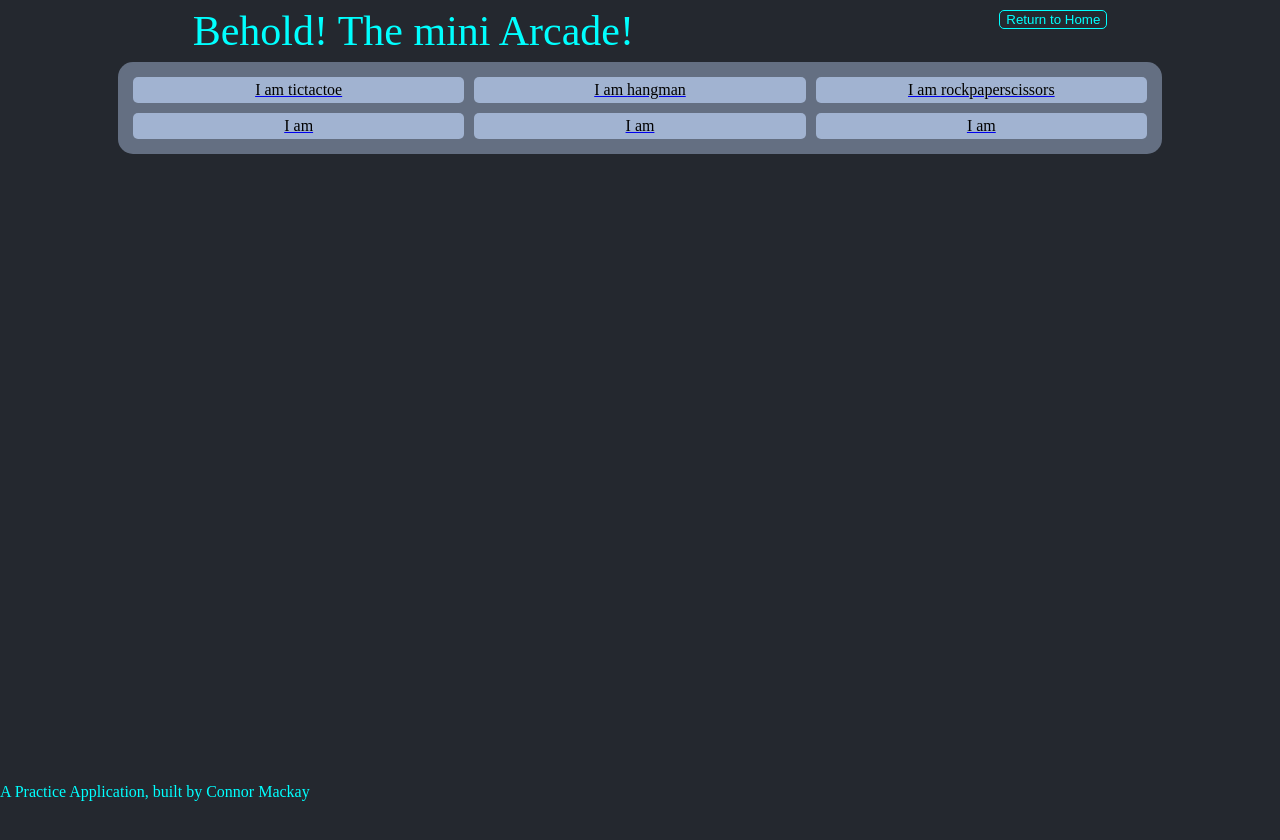
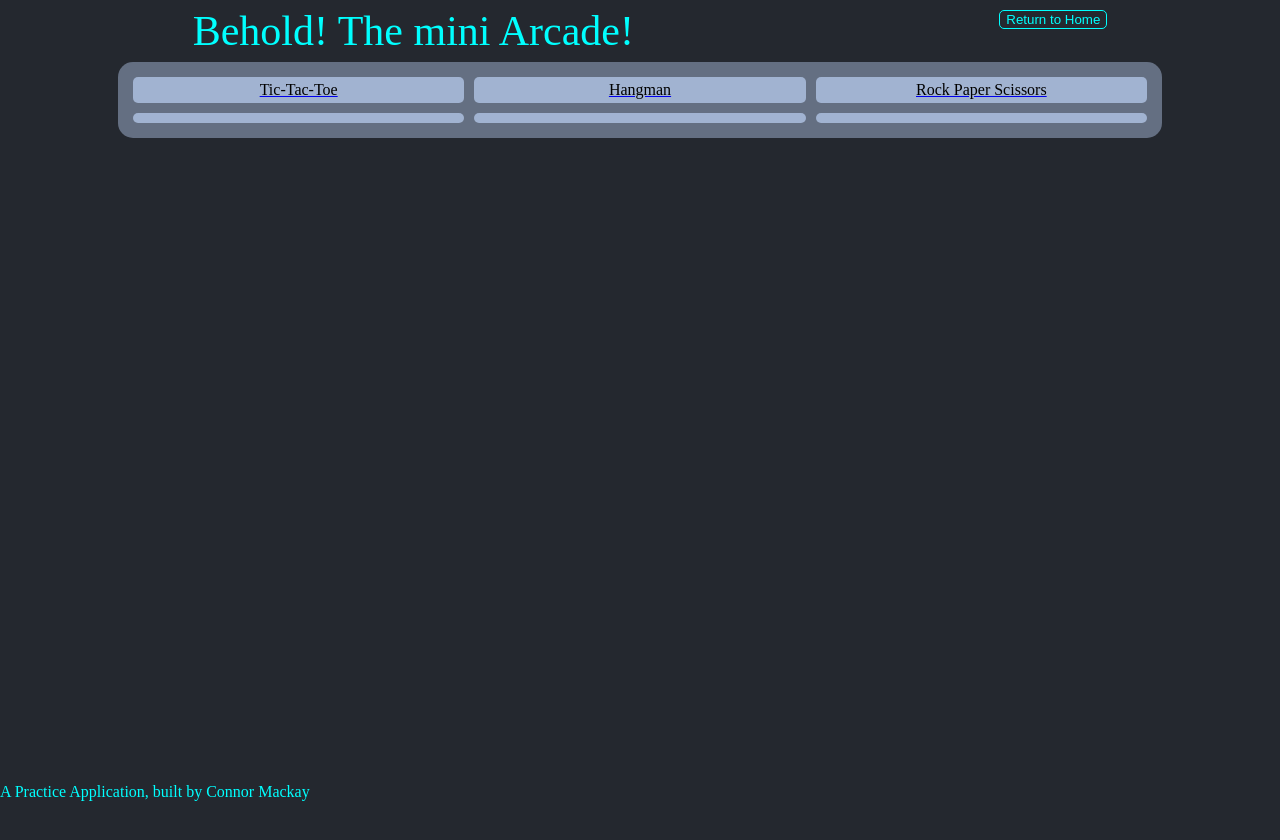
Before and after one commit to CD-Mackay/mini-arcade, a React app: page / in a window 1280 px wide. Shown: the top 840 px of the page. Built offline with nearby package versions, Linux system fonts and the light colour scheme.

Commit message:
style gamelist and items

```diff
--- a/client/src/components/atoms/GameList/GameList.js
+++ b/client/src/components/atoms/GameList/GameList.js
@@ -12,9 +12,9 @@ const GameList = () => {
   return (
     <StyledGameList>
       <div className="game-wrapper">
-        <GameListItem game="tictactoe" />
-        <GameListItem game="hangman" />
-        <GameListItem game="rockpaperscissors" />
+        <GameListItem game="tictactoe" name="Tic-Tac-Toe" />
+        <GameListItem game="hangman" name="Hangman" />
+        <GameListItem game="rockpaperscissors" name="Rock Paper Scissors" />
         <GameListItem />
         <GameListItem />
         <GameListItem />
--- a/client/src/components/atoms/GameListItem/GameListItem.js
+++ b/client/src/components/atoms/GameListItem/GameListItem.js
@@ -7,12 +7,12 @@ import { Link } from 'react-router-dom';
 /* Asset Imports */
 import StyledGameListItem from './StyledGameListItem';
 
-const GameListItem = ({game}) => {
+const GameListItem = ({game, name}) => {
   return (
     <StyledGameListItem>
       <image src="" alt="game-image" />
       <Link to={`/${game}`}>
-        <h4>I am {game}</h4>
+        <h4>{name}</h4>
       </Link>
     </StyledGameListItem>
   )
--- a/client/src/components/atoms/GameListItem/StyledGameListItem.js
+++ b/client/src/components/atoms/GameListItem/StyledGameListItem.js
@@ -8,8 +8,12 @@ flex-direction: column;
 margin: 5px;
 padding: 5px;
 text-align: center;
+Link {
+   text-decoration: none;
+}
 h4 {
    color: black;
+   text-decoration: none;
 }
 `
 
```
